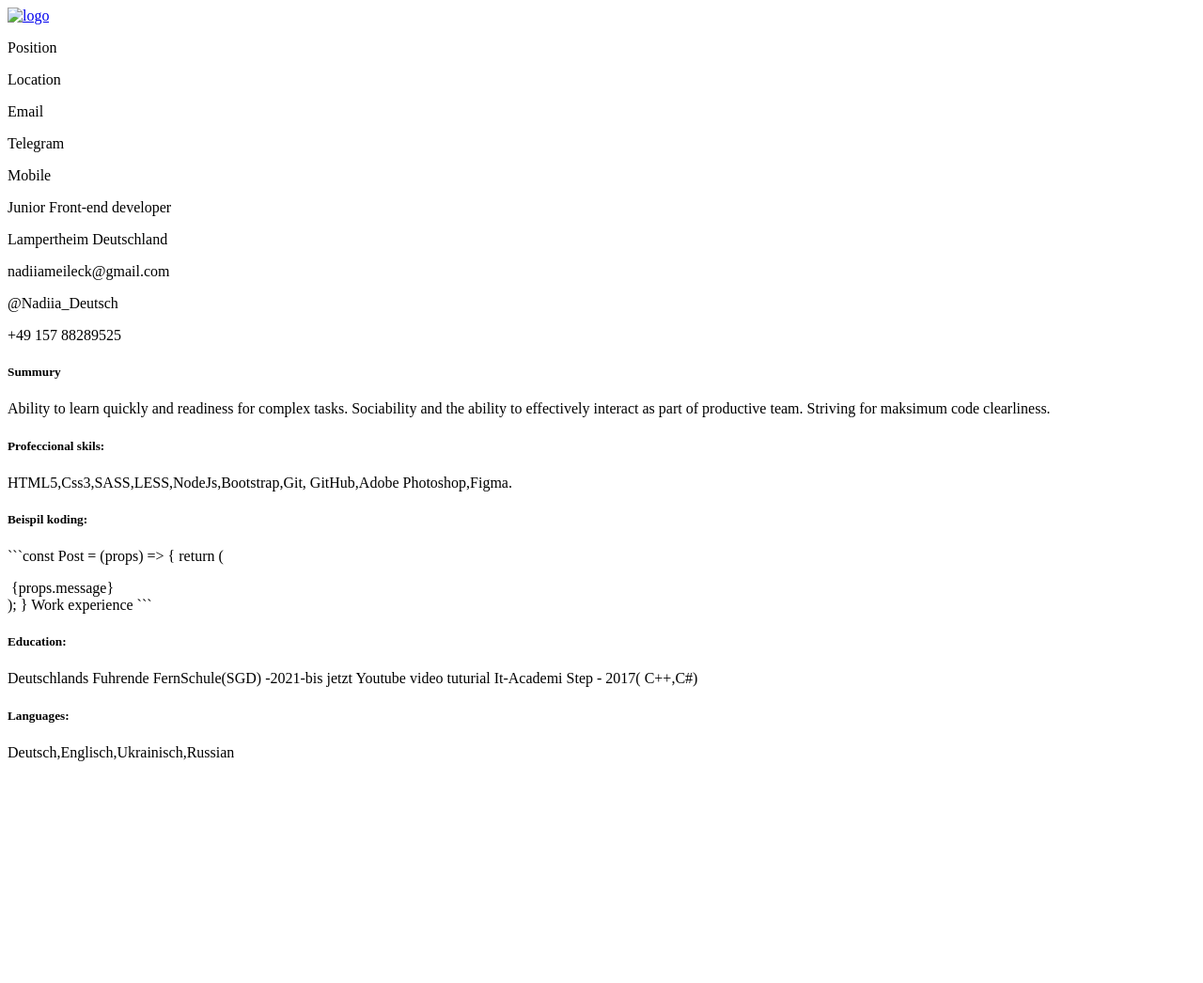
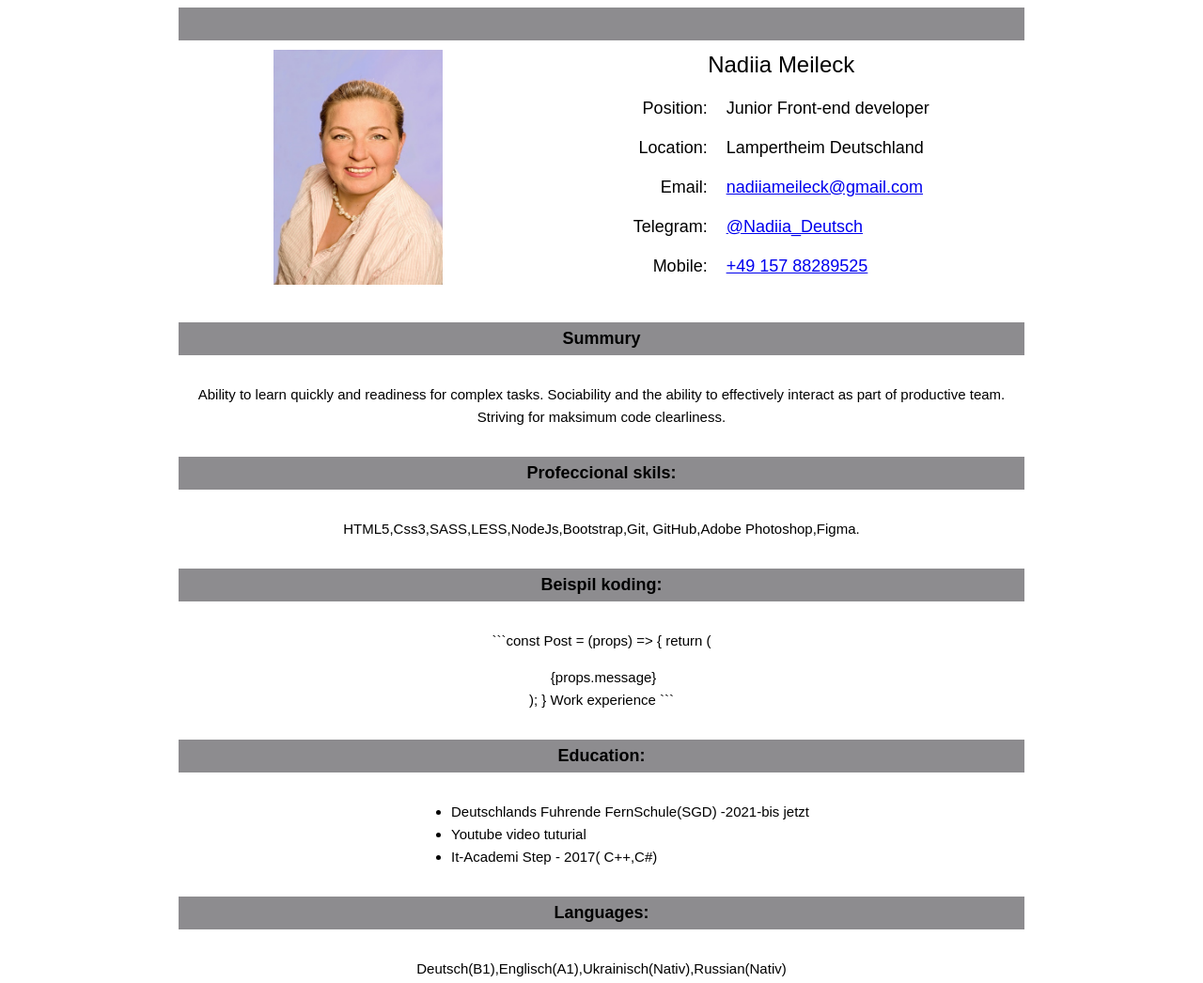
Before and after one commit to nadiiamein/rsschool-cv, a plain HTML site: page index.html in a window 1280 px wide. Shown: the whole page at 94% size. Before the commit the page ends 826 px from the top, so only its background shows below. Drawn offline with Linux system fonts and the light colour scheme.

Commit message:
feat: add style.css und images

```diff
--- a/index.html
+++ b/index.html
@@ -5,38 +5,52 @@
     <meta charset="UTF-8">
     <meta name="viewport" content="width=device-width, initial-scale=1.0">
     <title>VC</title>
+    <link rel="stylesheet" href="style.css">
+
 </head>
 
 <body>
     <header class="header">
         <div class="container">
+            <div class="header_color"> </div>
             <div class="header_inner">
                 <div class="header_inner_logo">
                     <div class="logo">
                         <a class="logo_link" href="#"">
-						<img src=" images/logo.png" alt="logo" class="logo_link-img">
+						<img src=" images/logo.jpg" alt="logo" class="logo_link-img">
                         </a>
                     </div>
+                </div>
+
+                <div class="header_name"> Nadiia Meileck
+                    <div class="header_info">
+
                         <div class="header_inner_title">
                             <div class="title">
-                            <p>Position</p>
-                            <p>Location</p>
-                            <p>Email</p>
-                            <p>Telegram</p>
-                            <p>Mobile</p>
+                                <p>Position:</p>
+                                <p>Location:</p>
+                                <p>Email:</p>
+                                <p>Telegram:</p>
+                                <p>Mobile:</p>
 
                             </div>
+                        </div>
+
                         <div class="header_inner_text">
                             <div class="text">
                                 <p>Junior Front-end developer</p>
                                 <p>Lampertheim Deutschland</p>
-                                <p><a>nadiiameileck@gmail.com</a></p>
-                                <p><a>@Nadiia_Deutsch</a></p>
-                                <p><a>+49 157 88289525</a></p>
-
+                                <p><a href="#"> nadiiameileck@gmail.com</a></p>
+                                <p><a href="#"> @Nadiia_Deutsch</a></p>
+                                <p><a href="#"> +49 157 88289525</a></p>
                             </div>
                         </div>
                     </div>
+                </div>
+            </div>
+        </div>
+    </header>
+
     <section class="info">
         <div class="container">
             <div class="info_inner">
@@ -96,12 +110,16 @@
                     <h5 class="education_title">
                         Education:
                     </h5>
-                                    <p class="education_text">
-                                        Deutschlands Fuhrende FernSchule(SGD) -2021-bis jetzt
-
-                                        Youtube video tuturial
-
-                                        It-Academi Step - 2017( C++,C#) </p>
+                    <div class="education_text">
+                        <div class="education_ul">
+                            <ul>
+                                <li>Deutschlands Fuhrende FernSchule(SGD) -2021-bis jetzt </li>
+                                <li> Youtube video tuturial
+                                </li>
+                                <li> It-Academi Step - 2017( C++,C#)</li>
+                                </ul>
+                        </div>
+                    </div>
                 </div>
     </section>
 
@@ -114,11 +132,11 @@
                         Languages:
                     </h5>
                     <p class="languages_text">
-                                        Deutsch,Englisch,Ukrainisch,Russian </p>
+                        Deutsch(B1),Englisch(A1),Ukrainisch(Nativ),Russian(Nativ) </p>
                 </div>
     </section>
 
-    </header>
+
 
 </body>
 
--- /dev/null
+++ b/style.css
@@ -0,0 +1,66 @@
+*{
+	box-sizing: border-box;
+}
+body{
+	font-family: 'Source Sans Pro', sans-serif;
+	font-size: 15px;
+	line-height: 24px;
+}
+.container{
+	max-width: 900px;
+	margin-left: auto;
+	margin-right: auto;
+    text-align: center;
+
+}
+.header_color{
+    background-color: rgb(141, 140, 143);
+    height: 35px;
+
+}
+.header_name{
+    position: center;
+    font-size: 24px;
+	line-height: 32px;
+}
+.header_inner{
+    display: flex;
+    justify-content: space-around;
+    margin-top: 10px;
+
+}
+
+.header_inner_logo img{
+    height: 250px;
+    width: 180px;
+}
+.header_info{
+    display: flex;
+    font-size: 18px;
+	line-height: 24px;
+}
+.header_inner_title{
+    text-align: right;
+}
+.header_inner_text{
+    text-align: left;
+    padding-left: 20px;
+}
+.info_title,
+.skils_title,
+.beispiel_title,
+.education_title,
+.languages_title{
+    font-size: 18px;
+    line-height: 24px;
+    background-color: rgb(141, 140, 143);
+    height: 35px;
+    padding-top: 5px;
+
+}
+.education_text{
+padding-left: 250px;}
+
+.education_text{
+text-align: left;
+}
```
Also changed, not shown: images/logo.jpg (added). Lines whose indentation alone changed are shown as unchanged.
